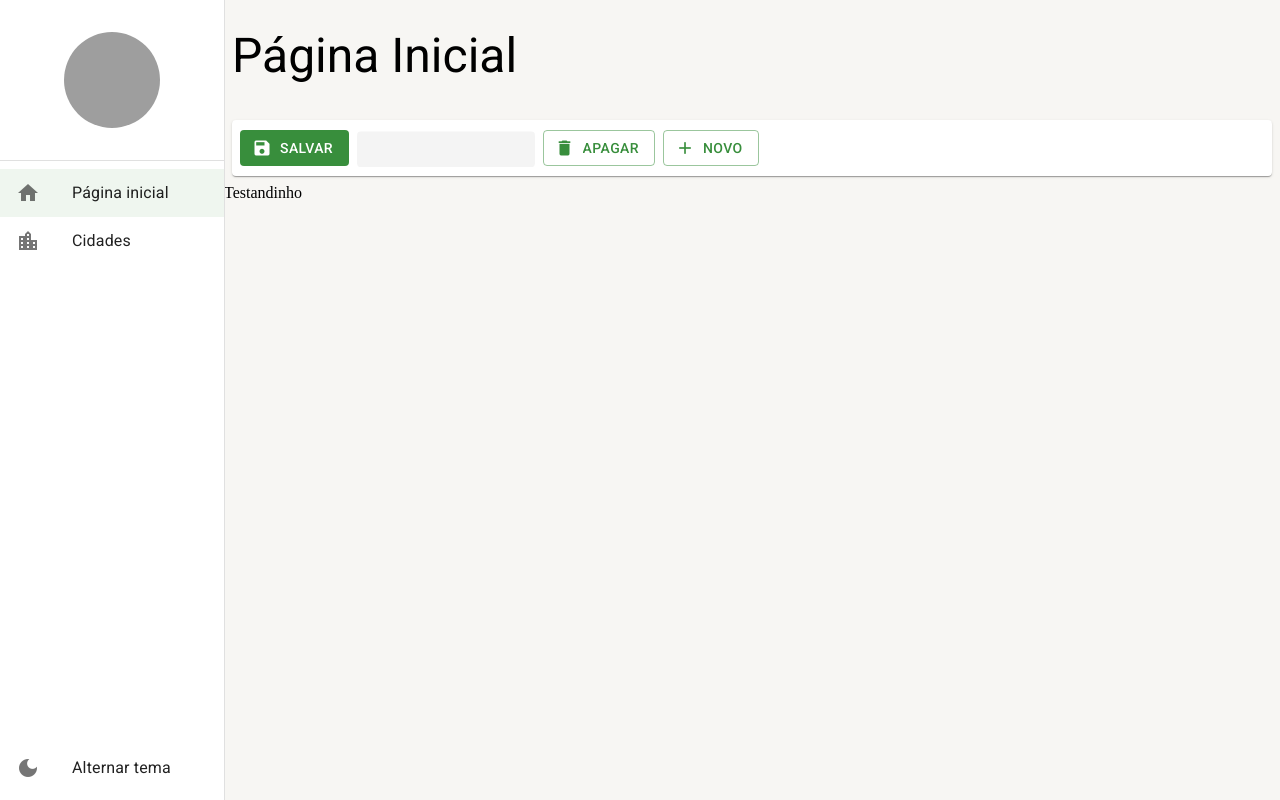
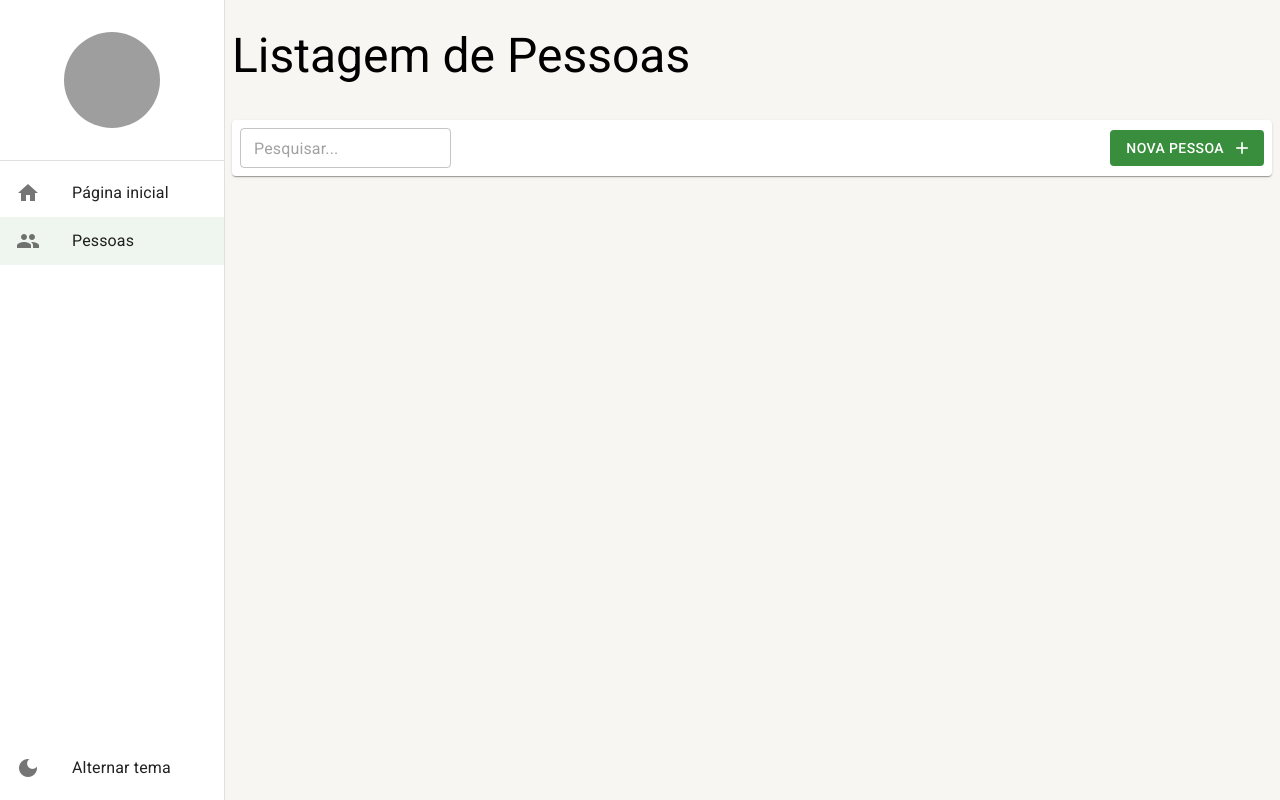
Before and after one commit to Valdir-coelho-jr/project-people, a React (Create React App) app: page /pessoas in a window 1280 px wide. Before the commit this address led to /pagina-inicial. Built offline with nearby package versions, Linux system fonts and the light colour scheme; data requests are answered from the project's data file; grey boxes are pictures that could not be loaded.

Commit message:
feat: Testando página de pessoas

```diff
--- a/mock/database.json
+++ b/mock/database.json
@@ -2,8 +2,9 @@
   "pessoas": [
     {
       "id": 1,
-      "nome": "Rogério",
-      "sobrenome": "PIGATTO"
+      "email": "lucianus@lineage.com",
+      "cidadeId": "Revolution 2",
+      "nomeCompleto": "Lucianos"
     }
   ]
 }
--- a/src/pages/index.ts
+++ b/src/pages/index.ts
@@ -1,2 +1,2 @@
 export * from "./dashboard/Dashboard";
-export * from "./cidades/ListagemDeCidades";
+export * from "./pessoas/ListagemDePessoas";
--- a/src/pages/cidades/ListagemDeCidades.tsx
+++ b/src/pages/pessoas/ListagemDePessoas.tsx
@@ -1,24 +1,35 @@
-import { useMemo } from "react";
+import { useMemo, useEffect } from "react";
 import { useSearchParams } from "react-router-dom";
 
 import { FerramentasDeListagem } from "../../shared/components";
 import { LayoutBaseDePagina } from "../../shared/layouts";
 import { text } from "stream/consumers";
+import { pessoaServices } from "../../shared/services/api/pessoas/PessoaServices";
 
-export const ListagemDeCidades: React.FC = () => {
+export const ListagemDePessoas: React.FC = () => {
   const [searchParams, setSearchParams] = useSearchParams();
 
   const busca = useMemo(() => {
     return searchParams.get("busca") || "";
   }, [searchParams]);
 
+  useEffect(() => {
+    pessoaServices.getAll(1, busca).then((result) => {
+      if (result instanceof Error) {
+        alert(result.message);
+      } else {
+        console.log(result);
+      }
+    });
+  }, [busca]);
+
   return (
     <LayoutBaseDePagina
-      titulo="Listagem de Cidades"
+      titulo="Listagem de Pessoas"
       barraDeFerramentas={
         <FerramentasDeListagem
           mostrarInputBusca
-          textoBotaoNovo="Nova Cidade"
+          textoBotaoNovo="Nova Pessoa"
           textoDaBusca={searchParams.get("busca") ?? ""}
           aoMudarTextoDeBusca={(texto) => setSearchParams({ busca: texto }, { replace: true })}
         ></FerramentasDeListagem>
--- a/src/routes/index.tsx
+++ b/src/routes/index.tsx
@@ -1,7 +1,7 @@
 import { Routes, Route, Navigate } from "react-router-dom";
 import { useDrawerContext } from "../shared/contexts";
 import { useEffect } from "react";
-import { Dashboard, ListagemDeCidades } from "../pages";
+import { Dashboard, ListagemDePessoas } from "../pages";
 
 export const AppRoutes = () => {
   const { setDrawerOptions } = useDrawerContext();
@@ -14,9 +14,9 @@
         label: "Página inicial",
       },
       {
-        icon: "location_city",
-        path: "/cidades",
-        label: "Cidades",
+        icon: "people",
+        path: "/pessoas",
+        label: "Pessoas",
       },
     ]);
   }, []);
@@ -24,8 +24,8 @@
   return (
     <Routes>
       <Route path="/pagina-inicial" element={<Dashboard />} />
-      <Route path="/cidades" element={<ListagemDeCidades />} />
-      {/*<Route path="/cidades/detalhes/:id" element={<ListagemDeCidades />} />*/}
+      <Route path="/pessoas" element={<ListagemDePessoas />} />
+      {/*<Route path="/pessoas/detalhes/:id" element={<ListagemDeCidades />} />*/}
 
       <Route path="*" element={<Navigate to="/pagina-inicial" />} />
     </Routes>
--- a/src/shared/services/api/pessoas/PessoaServices.ts
+++ b/src/shared/services/api/pessoas/PessoaServices.ts
@@ -24,7 +24,7 @@
 const getAll = async (page = 1, filter = ""): Promise<TPessoasComTotalCount | Error> => {
   try {
     const urlRelativa = `/pessoas?_page${page}&_limit=${Environment.LIMITE_DE_LINHAS}&nomeCompleto_like=${filter}`;
-    const { data, headers } = await Api.get("urlRelativa");
+    const { data, headers } = await Api.get(urlRelativa);
 
     if (data) {
       return {
```
